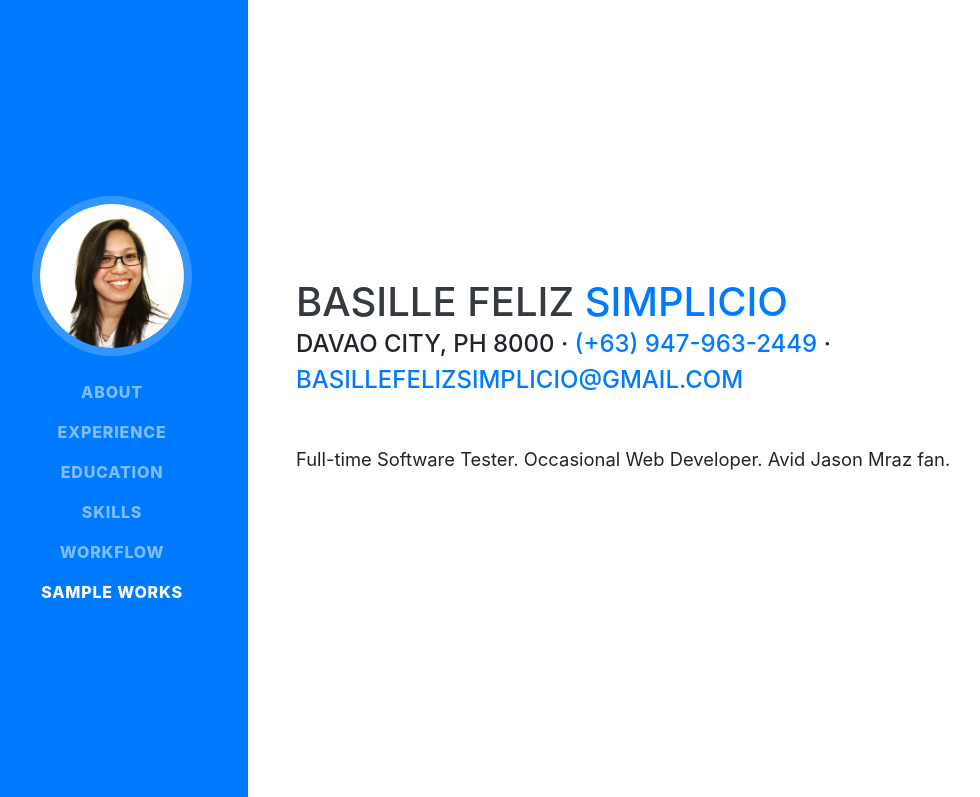
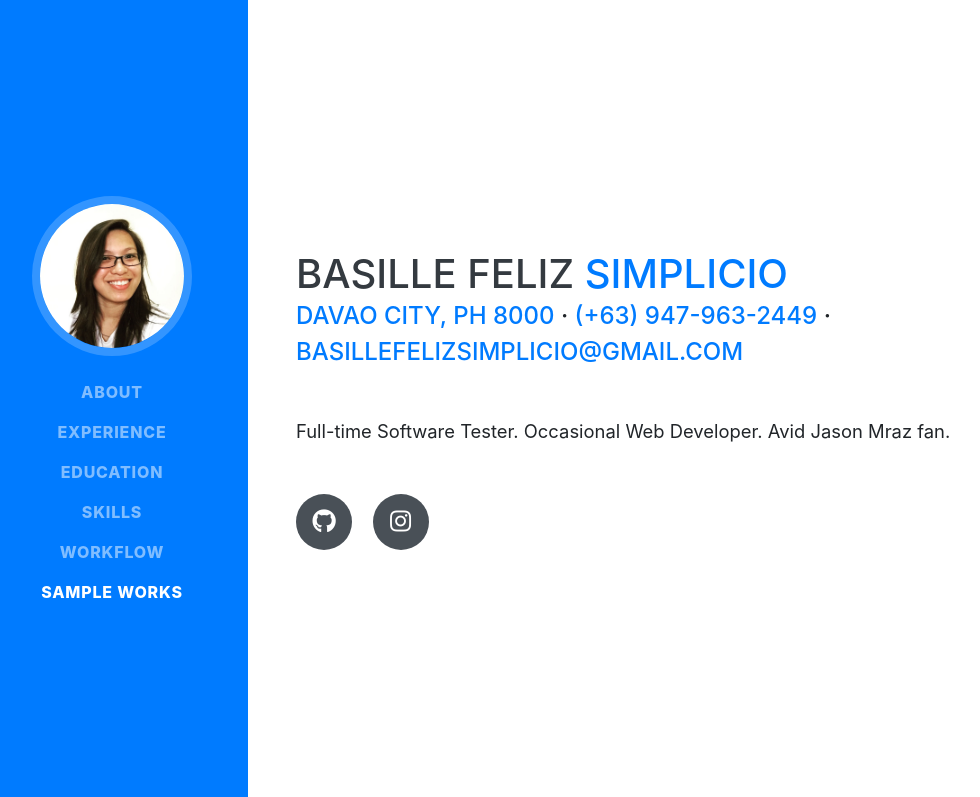
Before and after one commit to bashsimplicio/bashsimplicio.github.io, a website with bundled scripts: page index.html in a window 1280 px wide. Shown: the top 797 px of the page, without its empty margins (24-1004 px from the left). Built offline with nearby package versions, Linux system fonts and the light colour scheme; a web font is replaced by a local one.

Commit message:
updated location, instagram

```diff
--- a/index.html
+++ b/index.html
@@ -66,7 +66,7 @@
         <h1 class="mb-0">Basille Feliz
           <span class="text-primary">Simplicio</span>
         </h1>
-        <div class="subheading mb-5">Davao City, PH 8000 · <a href="tel:+63947-963-2449">(+63) 947-963-2449</a> ·
+        <div class="subheading mb-5"><a href="https://www.google.com/maps/place/Davao+City,+Davao+del+Sur/@7.2532789,125.1708767,10z/" target="_blank">Davao City, PH 8000</a> · <a href="tel:+63947-963-2449">(+63) 947-963-2449</a> ·
           <a href="mailto:basillefelizsimplicio@gmail.com">basillefelizsimplicio@gmail.com</a>
         </div>
         <p class="lead mb-5">Full-time Software Tester. Occasional Web Developer. Avid Jason Mraz fan.</p>
@@ -74,12 +74,12 @@
           <!-- <a href="https://www.linkedin.com/in/basille-feliz-simplicio-78762166" target="_blank">
             <i class="fab fa-linkedin-in"></i>
           </a> -->
-          <!-- <a href="https://github.com/bashsimplicio" target="_blank">
+          <a href="https://github.com/bashsimplicio" target="_blank">
             <i class="fab fa-github"></i>
-          </a> -->
-          <!-- <a href="https://github.com/bashsimplicio" target="_blank">
-            <i class="fab fa-file-export"></i>
-          </a> -->
+          </a>
+          <a href="https://www.instagram.com/bashsimplicio" target="_blank">
+            <i class="fab fa-instagram"></i>
+          </a>
         </div>
       </div>
     </section>
```
